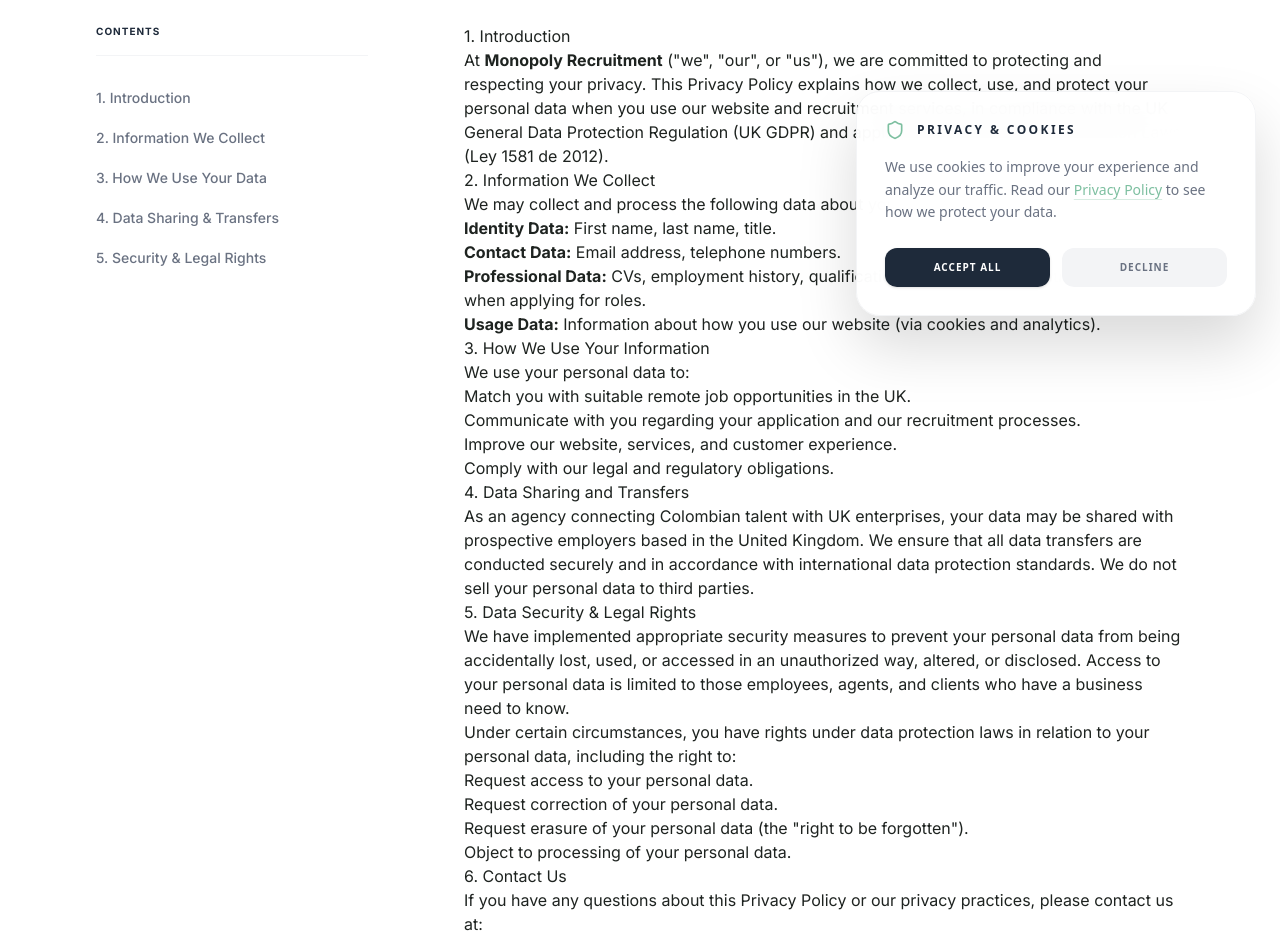
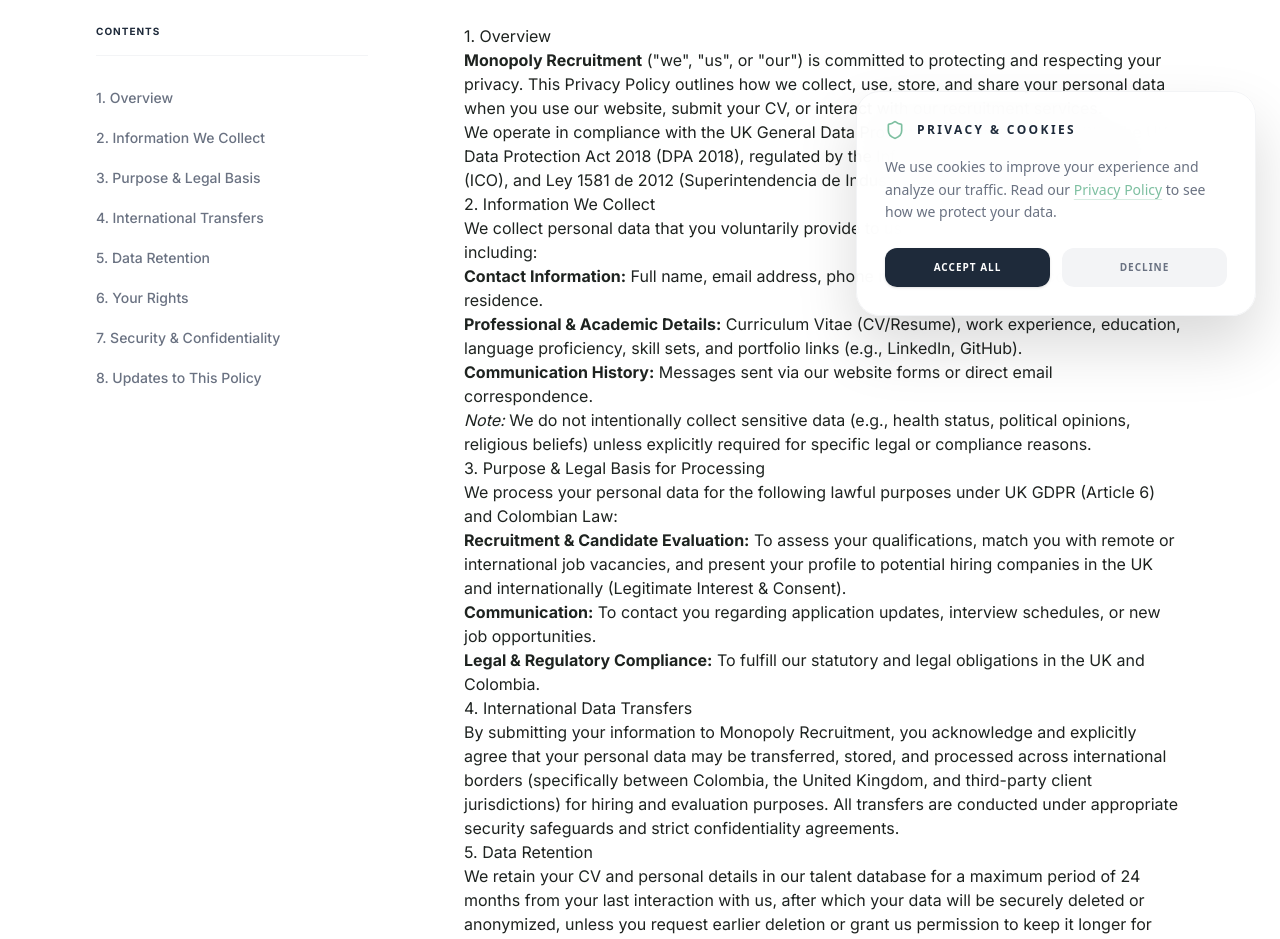
Before and after one commit to dpc2802/Monopoly, a Next.js app: page /privacy-policy in a window 1280 px wide. Shown: the part 460-1399 px from the top of the page. Built offline with nearby package versions, Linux system fonts and the light colour scheme.

Commit message:
docs: update privacy policy with client provided text

```diff
--- a/src/app/privacy-policy/page.tsx
+++ b/src/app/privacy-policy/page.tsx
@@ -29,11 +29,14 @@
             <div className="sticky top-32">
               <h3 className="text-[10px] font-bold text-navy uppercase tracking-widest mb-8 border-b border-gray-100 pb-4">Contents</h3>
               <ul className="space-y-5 text-sm text-gray-500 font-medium">
-                <li><a href="#introduction" className="hover:text-brand-teal transition-colors">1. Introduction</a></li>
+                <li><a href="#overview" className="hover:text-brand-teal transition-colors">1. Overview</a></li>
                 <li><a href="#information" className="hover:text-brand-teal transition-colors">2. Information We Collect</a></li>
-                <li><a href="#usage" className="hover:text-brand-teal transition-colors">3. How We Use Your Data</a></li>
-                <li><a href="#sharing" className="hover:text-brand-teal transition-colors">4. Data Sharing & Transfers</a></li>
-                <li><a href="#security" className="hover:text-brand-teal transition-colors">5. Security & Legal Rights</a></li>
+                <li><a href="#purpose" className="hover:text-brand-teal transition-colors">3. Purpose & Legal Basis</a></li>
+                <li><a href="#transfers" className="hover:text-brand-teal transition-colors">4. International Transfers</a></li>
+                <li><a href="#retention" className="hover:text-brand-teal transition-colors">5. Data Retention</a></li>
+                <li><a href="#rights" className="hover:text-brand-teal transition-colors">6. Your Rights</a></li>
+                <li><a href="#security" className="hover:text-brand-teal transition-colors">7. Security & Confidentiality</a></li>
+                <li><a href="#updates" className="hover:text-brand-teal transition-colors">8. Updates to This Policy</a></li>
               </ul>
             </div>
           </div>
@@ -47,55 +50,63 @@
               prose-li:text-gray-600 prose-li:text-[15px] prose-ul:mb-8
               prose-a:text-brand-teal prose-a:font-semibold prose-a:no-underline hover:prose-a:underline">
 
-              <h2 id="introduction" className="!mt-0">1. Introduction</h2>
+              <h2 id="overview" className="!mt-0">1. Overview</h2>
               <p>
-                At <strong>Monopoly Recruitment</strong> ("we", "our", or "us"), we are committed to protecting and respecting your privacy.
-                This Privacy Policy explains how we collect, use, and protect your personal data when you use our website and recruitment services,
-                in compliance with the UK General Data Protection Regulation (UK GDPR) and applicable Colombian Data Protection Laws (Ley 1581 de 2012).
+                <strong>Monopoly Recruitment</strong> ("we", "us", or "our") is committed to protecting and respecting your privacy. This Privacy Policy outlines how we collect, use, store, and share your personal data when you use our website, submit your CV, or interact with our recruitment services.
+              </p>
+              <p>
+                We operate in compliance with the UK General Data Protection Regulation (UK GDPR), the UK Data Protection Act 2018 (DPA 2018), regulated by the Information Commissioner's Office (ICO), and Ley 1581 de 2012 (Superintendencia de Industria y Comercio - SIC) in Colombia.
               </p>
 
               <h2 id="information">2. Information We Collect</h2>
-              <p>We may collect and process the following data about you:</p>
+              <p>We collect personal data that you voluntarily provide to us during recruitment processes, including:</p>
               <ul>
-                <li><strong>Identity Data:</strong> First name, last name, title.</li>
-                <li><strong>Contact Data:</strong> Email address, telephone numbers.</li>
-                <li><strong>Professional Data:</strong> CVs, employment history, qualifications, and other information you provide when applying for roles.</li>
-                <li><strong>Usage Data:</strong> Information about how you use our website (via cookies and analytics).</li>
+                <li><strong>Contact Information:</strong> Full name, email address, phone number, location, and country of residence.</li>
+                <li><strong>Professional & Academic Details:</strong> Curriculum Vitae (CV/Resume), work experience, education, language proficiency, skill sets, and portfolio links (e.g., LinkedIn, GitHub).</li>
+                <li><strong>Communication History:</strong> Messages sent via our website forms or direct email correspondence.</li>
+              </ul>
+              <p>
+                <em>Note:</em> We do not intentionally collect sensitive data (e.g., health status, political opinions, religious beliefs) unless explicitly required for specific legal or compliance reasons.
+              </p>
+
+              <h2 id="purpose">3. Purpose & Legal Basis for Processing</h2>
+              <p>We process your personal data for the following lawful purposes under UK GDPR (Article 6) and Colombian Law:</p>
+              <ul>
+                <li><strong>Recruitment & Candidate Evaluation:</strong> To assess your qualifications, match you with remote or international job vacancies, and present your profile to potential hiring companies in the UK and internationally (Legitimate Interest & Consent).</li>
+                <li><strong>Communication:</strong> To contact you regarding application updates, interview schedules, or new job opportunities.</li>
+                <li><strong>Legal & Regulatory Compliance:</strong> To fulfill our statutory and legal obligations in the UK and Colombia.</li>
               </ul>
 
-              <h2 id="usage">3. How We Use Your Information</h2>
-              <p>We use your personal data to:</p>
-              <ul>
-                <li>Match you with suitable remote job opportunities in the UK.</li>
-                <li>Communicate with you regarding your application and our recruitment processes.</li>
-                <li>Improve our website, services, and customer experience.</li>
-                <li>Comply with our legal and regulatory obligations.</li>
-              </ul>
-
-              <h2 id="sharing">4. Data Sharing and Transfers</h2>
+              <h2 id="transfers">4. International Data Transfers</h2>
               <p>
-                As an agency connecting Colombian talent with UK enterprises, your data may be shared with prospective employers based in the United Kingdom.
-                We ensure that all data transfers are conducted securely and in accordance with international data protection standards.
-                We do not sell your personal data to third parties.
+                By submitting your information to Monopoly Recruitment, you acknowledge and explicitly agree that your personal data may be transferred, stored, and processed across international borders (specifically between Colombia, the United Kingdom, and third-party client jurisdictions) for hiring and evaluation purposes. All transfers are conducted under appropriate security safeguards and strict confidentiality agreements.
               </p>
 
-              <h2 id="security">5. Data Security & Legal Rights</h2>
+              <h2 id="retention">5. Data Retention</h2>
               <p>
-                We have implemented appropriate security measures to prevent your personal data from being accidentally lost, used, or accessed in an unauthorized way, altered, or disclosed.
-                Access to your personal data is limited to those employees, agents, and clients who have a business need to know.
+                We retain your CV and personal details in our talent database for a maximum period of 24 months from your last interaction with us, after which your data will be securely deleted or anonymized, unless you request earlier deletion or grant us permission to keep it longer for future roles.
               </p>
-              <p>Under certain circumstances, you have rights under data protection laws in relation to your personal data, including the right to:</p>
+
+              <h2 id="rights">6. Your Rights</h2>
+              <p>Under UK GDPR and Ley 1581 de 2012, you have the following rights regarding your personal data:</p>
               <ul>
-                <li>Request access to your personal data.</li>
-                <li>Request correction of your personal data.</li>
-                <li>Request erasure of your personal data (the "right to be forgotten").</li>
-                <li>Object to processing of your personal data.</li>
+                <li><strong>Right to Access:</strong> Request a copy of the personal information we hold about you.</li>
+                <li><strong>Right to Rectification:</strong> Request correction of inaccurate or incomplete data.</li>
+                <li><strong>Right to Erasure ("Right to be Forgotten"):</strong> Request the complete deletion of your CV and personal records from our databases.</li>
+                <li><strong>Right to Withdraw Consent:</strong> Withdraw your consent for data processing or international transfer at any time.</li>
               </ul>
+              <p>
+                To exercise any of these rights, please contact our Data Protection Lead at: <a href="mailto:monopolyrecruitment.talent@gmail.com">monopolyrecruitment.talent@gmail.com</a>.
+              </p>
 
-              <h2 id="contact">6. Contact Us</h2>
+              <h2 id="security">7. Security & Confidentiality</h2>
               <p>
-                If you have any questions about this Privacy Policy or our privacy practices, please contact us at: <br/>
-                <strong>Email:</strong> <a href="mailto:monopolyrecruitment.talent@gmail.com">monopolyrecruitment.talent@gmail.com</a>
+                We implement appropriate technical and organizational measures (including SSL encryption, restricted access, and secure cloud storage) to protect your personal data against unauthorized access, loss, or disclosure.
+              </p>
+
+              <h2 id="updates">8. Updates to This Policy</h2>
+              <p>
+                We reserve the right to update this Privacy Policy as regulatory requirements evolve. Any changes will be posted directly on this page with an updated revision date.
               </p>
 
             </div>
```
